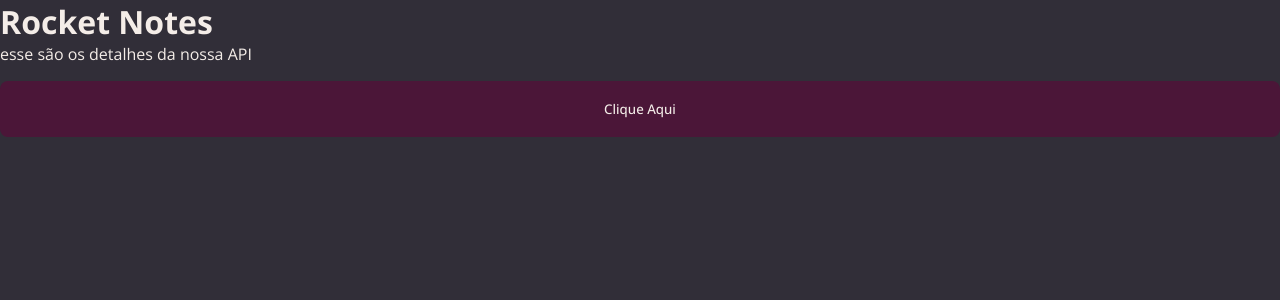
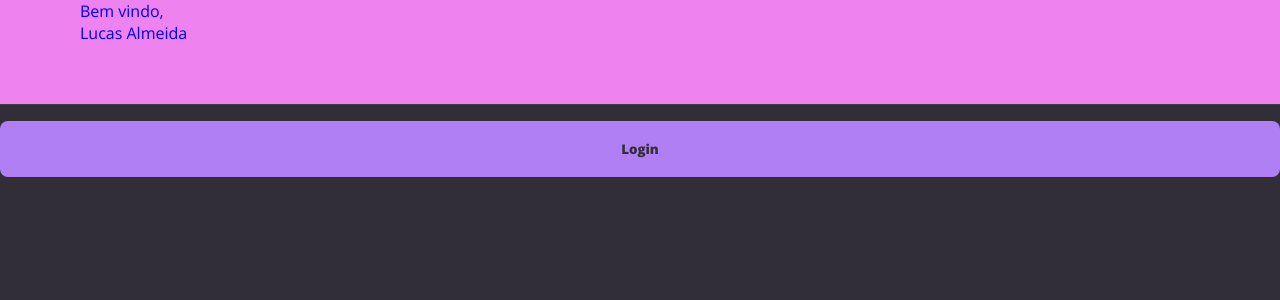
Before and after one commit to almeida0808/React-JS, a React (Vite) app in the folder rocketnotes/: page / in a window 1280 px wide. Shown: the top 300 px of the page. Built offline with nearby package versions, Linux system fonts and the light colour scheme.

Commit message:
criando header como componente

```diff
--- a/rocketnotes/src/components/button/index.jsx
+++ b/rocketnotes/src/components/button/index.jsx
@@ -1,5 +1,11 @@
 import { Container } from "./styles";
 
-export function Button() {
-  return <Container type="button">Clique Aqui</Container>;
+export function Button({title, loading = false, ...rest}) {
+  return <Container
+  type="button"
+  disabled={loading}
+  {...rest}
+  >
+{loading ? "Carregando..." : title}
+  </Container>;
 }
--- a/rocketnotes/src/components/button/styles.js
+++ b/rocketnotes/src/components/button/styles.js
@@ -1,15 +1,15 @@
 import styled from "styled-components";
+
 export const Container = styled.button`
   width: 100%;
-  background-color: ${({ theme }) => theme.COLORS.PURPLE};
-  color: ${({ theme }) => theme.COLORS.WHITE};
-
+  background-color: ${({ theme }) => theme.COLORS.VIOLET};
+  color: ${({ theme }) => theme.COLORS.BACKGROUND_800};
   height: 5.6rem;
   border: 0;
   padding: 0 16px;
   margin-top: 1.6rem;
   border-radius: 0.8rem;
-  font-weight: 500;
+  font-weight: 800;
 
   &:disabled {
     // estilização do botão quando ele não pode ser clicado, por exemplo em um formulario não preenchido ele não pode ser enviado
--- /dev/null
+++ b/rocketnotes/src/components/header/index.jsx
@@ -0,0 +1,14 @@
+import { Container } from "./styles";
+
+export function Header({name = "Lucas Almeida", ...rest}) {
+  return <Container>
+<div>
+    <img src=""/>
+   <a href="/">
+    <span>Bem vindo,</span>
+    <p>{name}</p>
+   </a>
+</div>
+
+  </Container>;
+}
--- /dev/null
+++ b/rocketnotes/src/components/header/styles.js
@@ -0,0 +1,18 @@
+import styled from "styled-components";
+
+export const Container = styled.header`
+  grid-area: header;
+  height: 10.5rem;
+  width: 100%;
+
+  border-bottom-width: 1px;
+  border-bottom-style: solid;
+  border-bottom-color: ${({ theme }) => theme.COLORS.BACKGROUND_700};
+
+  display: flex;
+  justify-content: space-between;
+
+  padding: 0 8rem;
+
+  background-color: violet;
+`;
--- a/rocketnotes/src/pages/Details/index.jsx
+++ b/rocketnotes/src/pages/Details/index.jsx
@@ -1,14 +1,15 @@
 import { Container } from "./styles"; // quando importamos o arquivo de css , ele automaticamente já aplica todas estilizações
 import { Button } from "../../components/button";
+import { Header } from "../../components/header";
 export function Details() {
   return (
     // existe uma regra no react que faz com o nosso componente retorne apenas um elemento, pra resolver isso podemos ultilizzar o fragment ,que ser ve como um emmbrulhador , sintax fragment =  <> </> ou podemos usar uma div.
 
     // dentro do return fica o conteudo da nossa interface
     <Container>
-      <h1>Rocket Notes</h1>
-      <span>esse são os detalhes da nossa API</span>
-    <Button></Button>
+<Header/>
+      <Button title="Login" />
+
     </Container>
   );
 }
--- a/rocketnotes/src/pages/Details/styles.js
+++ b/rocketnotes/src/pages/Details/styles.js
@@ -1,5 +1,11 @@
 import styled from "styled-components";
 
-export const Container = styled.body`
-
+export const Container = styled.div`
+  width: 100%;
+  height: 100vh;
+  display: grid;
+  grid-template-rows: 10.5rem auto;
+  grid-template-areas:
+    "header"
+    "content";
 `;
--- a/rocketnotes/src/styles/temas.js
+++ b/rocketnotes/src/styles/temas.js
@@ -5,11 +5,9 @@ export default {
     BACKGROUND_700: "#3E3B47",
 
     WHITE: "#F4EDE8",
-    PURPLE: "#4B1638",
+    VIOLET: "#AF7FF3",
 
     GRAY_100: "#999591",
     GRAY_300: "#666360",
-
-    PINK: "#A12E67",
   },
 };
```
Also changed, not shown: rocketnotes/src/assets/power_settings_new.svg (added).
